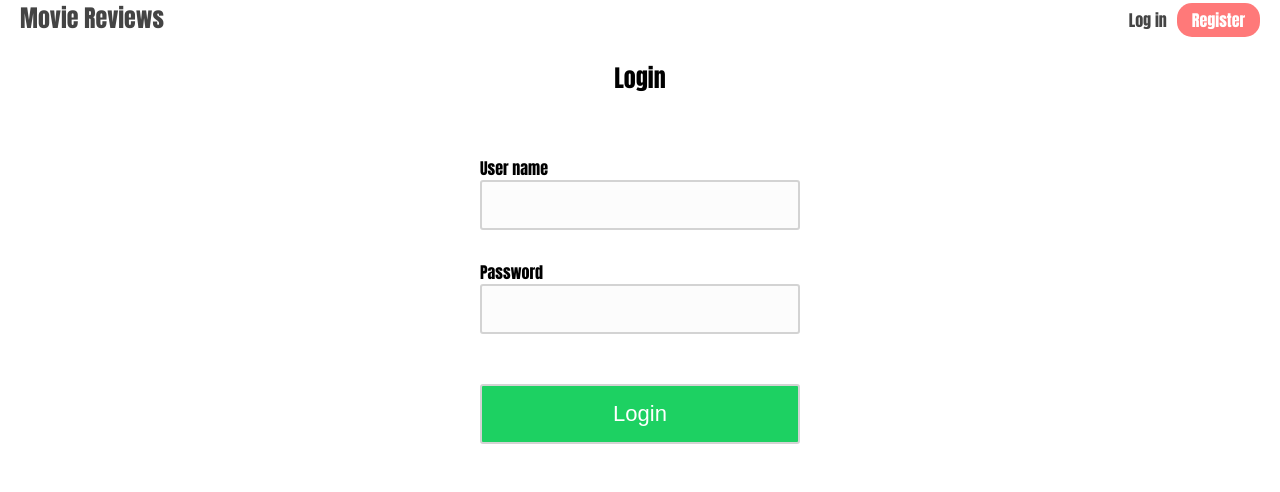
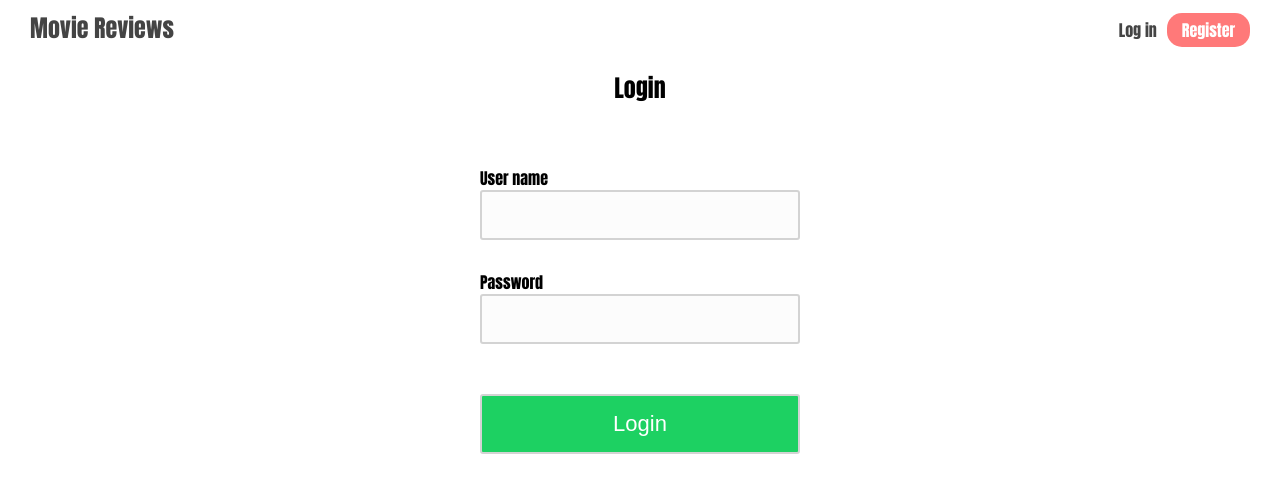
Before and after one commit to eddiebueno/movie-manager-app, a React (Create React App) app: page /login in a window 1280 px wide. Shown: the top 492 px of the page. Built offline with nearby package versions, Linux system fonts and the light colour scheme.

Commit message:
fixed header cut off button

```diff
--- a/src/components/Header/Header.css
+++ b/src/components/Header/Header.css
@@ -3,6 +3,7 @@
   display: flex;
   align-items: normal;
   justify-content: space-between;
+  margin: 10px 10px;
 }
 .Header h1 {
   margin: 0;
@@ -27,3 +28,7 @@
   border-radius: 15px;
   margin-left: 10px;
 }
+
+.Header__logged-in{
+  margin-top: 10px;
+}
```
